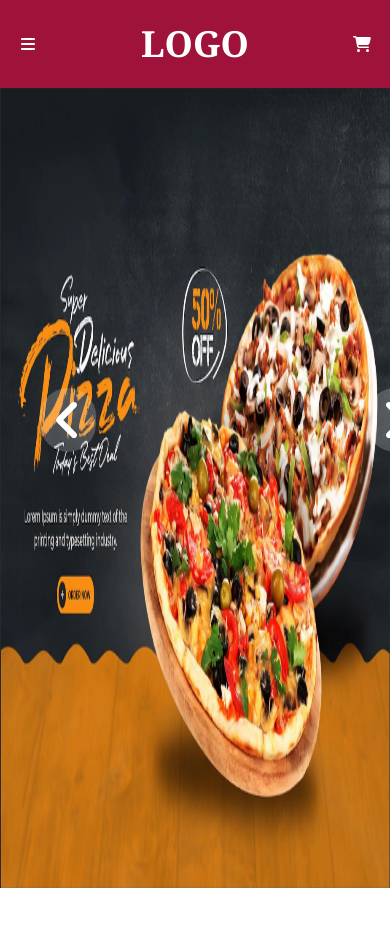
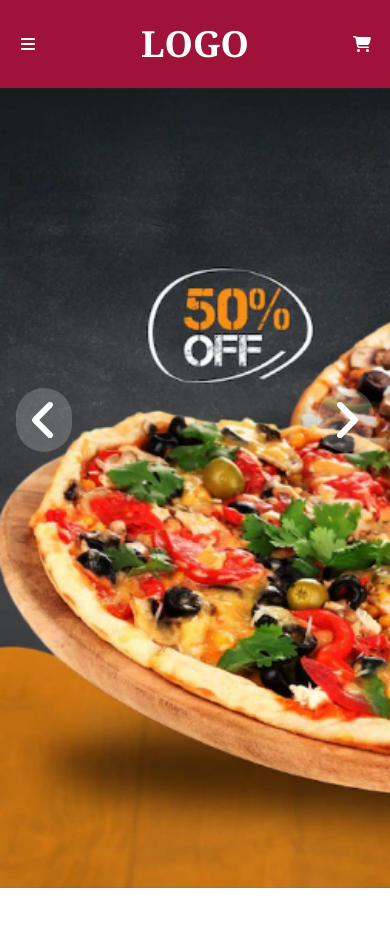
Before and after one commit to RoshanRv/Fooder, a Next.js app: page / in a window 390 px wide. Shown: the top 926 px of the page. Built offline with nearby package versions, Linux system fonts and the light colour scheme.

Commit message:
homehero updated

```diff
--- a/components/HomeHero.tsx
+++ b/components/HomeHero.tsx
@@ -24,15 +24,15 @@ const HomeHero = () => {
             <div className='flex w-max  transition-all duration-700' style={{transform:`translateX(${-slideIndex*100}vw)`}} >
             {[1,2,3].map((data:number,i)=>(
                     <div key={i} className='w-screen h-[50rem] ' >
-                        <img  src={`/img/banner${data}.png`}  className='w-full h-full' />
+                        <img  src={`/img/banner${data}.png`}  className='w-full h-full lg:object-fill object-center object-cover' />
                     </div>
                 ))}
             </div>
         </section>
         {/* left */}
-        <button className='z-50 fixed top-1/2  -translate-y-1/2 left-10' onClick={()=>handlePrevious()} ><FontAwesomeIcon icon={faAngleLeft} className='w-10 text-white h-12 rounded-full bg-white/20 p-2 z-50 px-2' /></button>
+        <button className='z-50 fixed top-1/2  -translate-y-1/2 md:left-10 left-4' onClick={()=>handlePrevious()} ><FontAwesomeIcon icon={faAngleLeft} className='w-10 text-white h-12 rounded-full bg-white/20 p-2 z-50 px-2' /></button>
         {/* right */}
-        <button className='z-50 fixed top-1/2 -translate-y-1/2 left-[94vw]' onClick={()=>handleNext()} ><FontAwesomeIcon icon={faAngleRight} className='w-10 text-white h-12 rounded-full bg-white/20 p-2 z-50 px-2' /></button>
+        <button className='z-50 fixed top-1/2 -translate-y-1/2 md:right-10 right-4' onClick={()=>handleNext()} ><FontAwesomeIcon icon={faAngleRight} className='w-10 text-white h-12 rounded-full bg-white/20 p-2 z-50 px-2' /></button>
     </section>
 
   )
```
